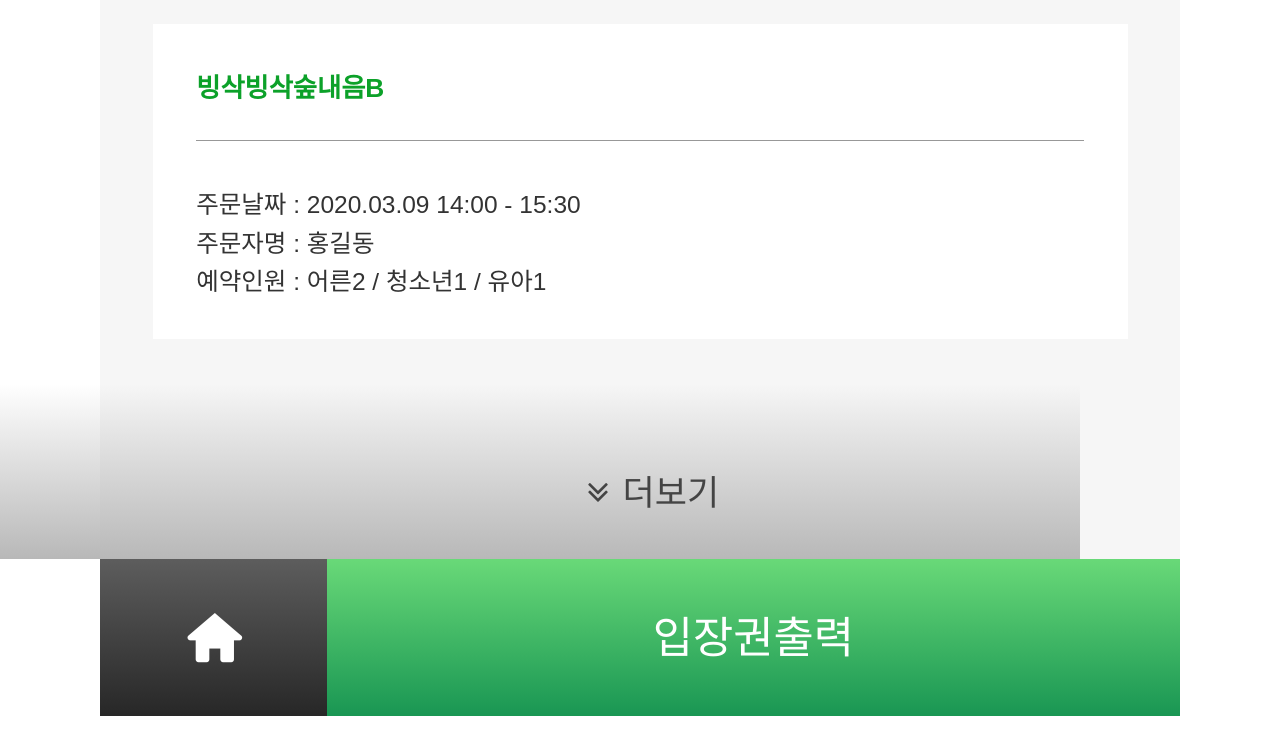
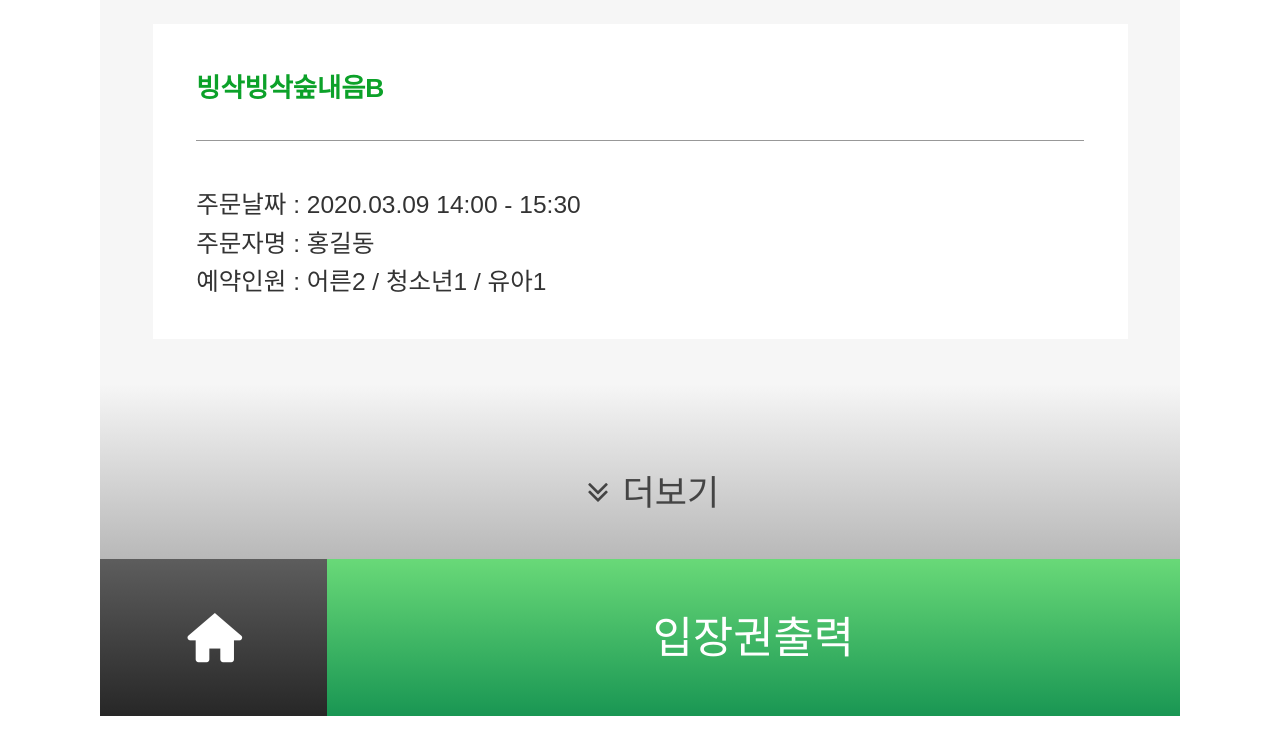
Before and after one commit to rha0/healforest, a plain HTML site: page phone_list.html in a window 1280 px wide. Shown: the part 1195-1930 px from the top of the page. Drawn offline with nearby package versions, Linux system fonts and the light colour scheme; files that its build step writes are made by us from their sources.

Commit message:
예약 리스트 수정

```diff
--- a/source/css/style.scss
+++ b/source/css/style.scss
@@ -960,9 +960,9 @@ body {
 
                     p.bg {
                         position: absolute;
-                        left: 0;
+                        left: 50%;
+                        margin-left: -540px;
                         bottom: rem(180px);
-                        margin: 0;
                         height: rem(200px);
                         @include zero;
                         width: $min-width;
```
